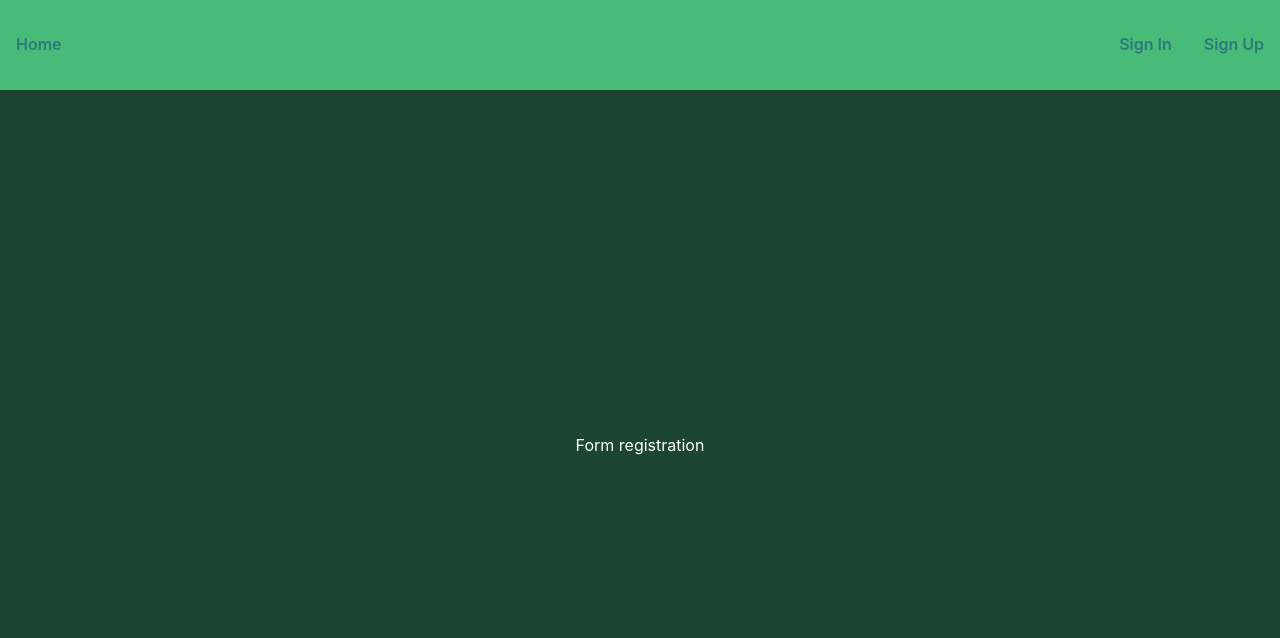
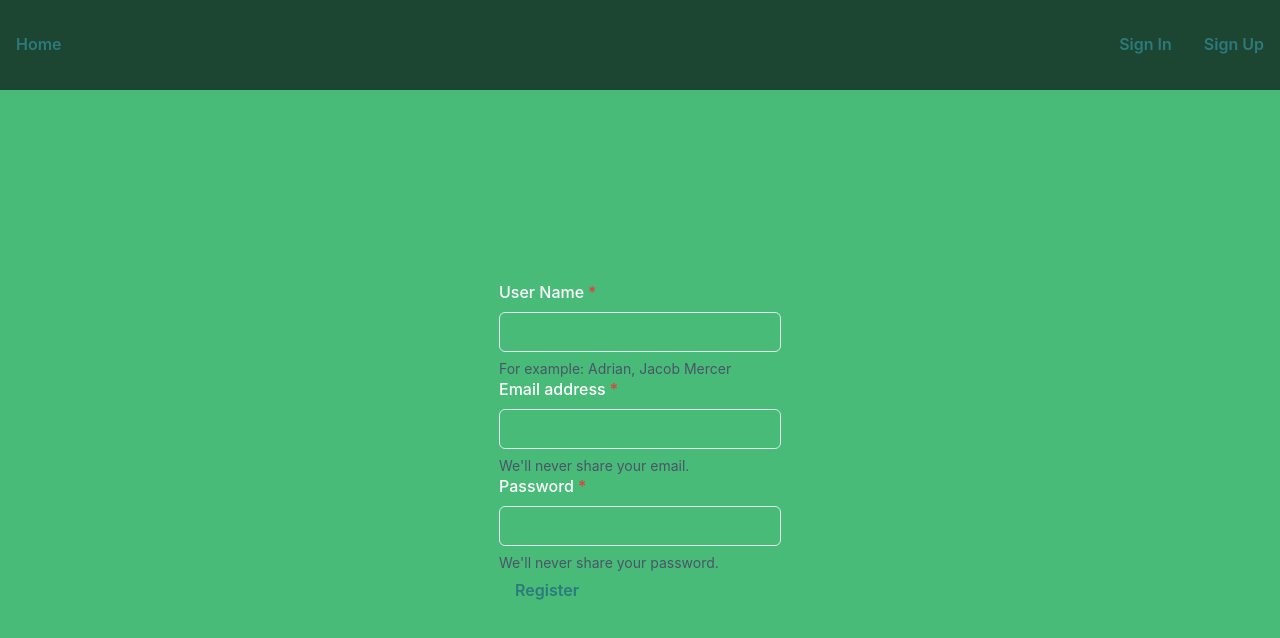
Before and after one commit to Kl0filinj/goit-react-hw-08-phonebook, a React (Create React App) app: page /goit-react-hw-08-phonebook/registration in a window 1280 px wide. Shown: the top 638 px of the page. Built offline with nearby package versions, Linux system fonts and the light colour scheme.

Commit message:
adding rudux storage

```diff
--- a/package.json
+++ b/package.json
@@ -12,6 +12,7 @@
     "@testing-library/react": "^12.1.4",
     "@testing-library/user-event": "^13.5.0",
     "axios": "^1.1.3",
+    "formik": "^2.2.9",
     "framer-motion": "^6.5.1",
     "modern-normalize": "^1.1.0",
     "react": "^18.1.0",
@@ -20,7 +21,8 @@
     "react-router-dom": "^6.4.3",
     "react-scripts": "5.0.1",
     "redux-persist": "^6.0.0",
-    "web-vitals": "^2.1.3"
+    "web-vitals": "^2.1.3",
+    "yup": "^0.32.11"
   },
   "scripts": {
     "start": "react-scripts start",
--- a/src/components/Layout.jsx
+++ b/src/components/Layout.jsx
@@ -5,7 +5,7 @@ import { Flex, Spacer, Button } from '@chakra-ui/react';
 const Layout = () => {
   return (
     <>
-      <Flex as="header" maxW="full" bg="green.400" color="#262626" py={25}>
+      <Flex as="header" maxW="full" bg="green.900" color="#262626" py={25}>
         <Button colorScheme="teal" variant="ghost">
           <NavLink to="/goit-react-hw-08-phonebook">Home</NavLink>
         </Button>
--- a/src/index.js
+++ b/src/index.js
@@ -3,21 +3,21 @@ import ReactDOM from 'react-dom/client';
 import { App } from 'components/App';
 import { BrowserRouter } from 'react-router-dom';
 // import { PersistGate } from 'redux-persist/integration/react';
-// import { Provider } from 'react-redux';
+import { Provider } from 'react-redux';
 import { ChakraProvider } from '@chakra-ui/react';
-// import { store, persistor } from './redux/store';
+import { store } from './redux/store';
 import './index.css';
 
 ReactDOM.createRoot(document.getElementById('root')).render(
   <React.StrictMode>
-    {/* <Provider store={store}>
-      <PersistGate loading={null} persistor={persistor}> */}
-    <BrowserRouter>
-      <ChakraProvider>
-        <App />
-      </ChakraProvider>
-    </BrowserRouter>
-    {/* </PersistGate>
-    </Provider> */}
+    <Provider store={store}>
+      {/* <PersistGate loading={null} persistor={persistor}> */}
+      <BrowserRouter>
+        <ChakraProvider>
+          <App />
+        </ChakraProvider>
+      </BrowserRouter>
+      {/* </PersistGate> */}
+    </Provider>
   </React.StrictMode>
 );
--- a/src/pages/Home.jsx
+++ b/src/pages/Home.jsx
@@ -3,7 +3,7 @@ import { Center } from '@chakra-ui/react';
 
 const Home = () => {
   return (
-    <Center as="main" bg="green.900" h="calc(100vh - 90px)" color="white">
+    <Center as="main" bg="green.400" h="calc(100vh - 90px)" color="white">
       Welcome, back to Contact Book !
     </Center>
   );
--- a/src/pages/SignIn.jsx
+++ b/src/pages/SignIn.jsx
@@ -1,12 +1,56 @@
 import React from 'react';
-import { Center } from '@chakra-ui/react';
+import {
+  Center,
+  FormControl,
+  FormLabel,
+  FormHelperText,
+  Input,
+  Button,
+} from '@chakra-ui/react';
+import { useState } from 'react';
 
-function SignIn() {
+// import { Field, Form, Formik, ErrorMessage } from 'formik';
+// import * as Yup from 'yup';
+
+const SignIn = () => {
+  const [userName, setUserName] = useState('');
+  const [password, setPassword] = useState('');
+
+  const onRegisterSubmit = evt => {
+    evt.preventDefault();
+    console.log('userName: ', userName, 'password: ', password);
+    setUserName('');
+    setPassword('');
+  };
+
   return (
-    <Center as="main" bg="green.900" h="calc(100vh - 90px)" color="white">
-      Form login
+    <Center as="main" bg="green.400" h="calc(100vh - 90px)" color="white">
+      <form autoComplete="false" onSubmit={onRegisterSubmit}>
+        <FormControl isRequired>
+          <FormLabel>User Name</FormLabel>
+          <Input
+            type="text"
+            value={userName}
+            onChange={evt => setUserName(evt.target.value)}
+          />
+          <FormHelperText>For example: Adrian, Jacob Mercer</FormHelperText>
+        </FormControl>
+        <FormControl isRequired>
+          <FormLabel>Password</FormLabel>
+          <Input
+            type="password"
+            value={password}
+            onChange={evt => setPassword(evt.target.value)}
+          />
+          <FormHelperText>We'll never share your password.</FormHelperText>
+        </FormControl>
+
+        <Button colorScheme="teal" variant="ghost" type="submit">
+          Enter
+        </Button>
+      </form>
     </Center>
   );
-}
+};
 
 export default SignIn;
--- a/src/pages/SignUp.jsx
+++ b/src/pages/SignUp.jsx
@@ -1,10 +1,72 @@
 import React from 'react';
-import { Center } from '@chakra-ui/react';
+import {
+  Center,
+  FormControl,
+  FormLabel,
+  FormHelperText,
+  Input,
+  Button,
+} from '@chakra-ui/react';
+import { useState } from 'react';
+
+// import { Field, Form, Formik, ErrorMessage } from 'formik';
+// import * as Yup from 'yup';
 
 const SignUp = () => {
+  const [userName, setUserName] = useState('');
+  const [email, setEmail] = useState('');
+  const [password, setPassword] = useState('');
+
+  const onRegisterSubmit = evt => {
+    evt.preventDefault();
+    console.log(
+      'userName: ',
+      userName,
+      'email: ',
+      email,
+      'password: ',
+      password
+    );
+    setUserName('');
+    setEmail('');
+    setPassword('');
+  };
+
   return (
-    <Center as="main" bg="green.900" h="calc(100vh - 90px)" color="white">
-      Form registration
+    <Center as="main" bg="green.400" h="calc(100vh - 90px)" color="white">
+      <form autoComplete="false" onSubmit={onRegisterSubmit}>
+        <FormControl isRequired>
+          <FormLabel>User Name</FormLabel>
+          <Input
+            type="text"
+            value={userName}
+            onChange={evt => setUserName(evt.target.value)}
+          />
+          <FormHelperText>For example: Adrian, Jacob Mercer</FormHelperText>
+        </FormControl>
+        <FormControl isRequired>
+          <FormLabel>Email address</FormLabel>
+          <Input
+            type="email"
+            value={email}
+            onChange={evt => setEmail(evt.target.value)}
+          />
+          <FormHelperText>We'll never share your email.</FormHelperText>
+        </FormControl>
+        <FormControl isRequired>
+          <FormLabel>Password</FormLabel>
+          <Input
+            type="password"
+            value={password}
+            onChange={evt => setPassword(evt.target.value)}
+          />
+          <FormHelperText>We'll never share your password.</FormHelperText>
+        </FormControl>
+
+        <Button colorScheme="teal" variant="ghost" type="submit">
+          Register
+        </Button>
+      </form>
     </Center>
   );
 };
--- /dev/null
+++ b/src/redux/auth/auth-slice.jsx
@@ -0,0 +1,25 @@
+import { createSlice } from '@reduxjs/toolkit';
+// import { persistReducer } from 'redux-persist';
+// import storage from 'redux-persist/lib/storage';
+
+const authState = {
+  user: { name: null, email: null },
+  token: null,
+  isLoggedIn: false,
+  isRefreshing: false,
+};
+
+export const authSlice = createSlice({
+  name: 'auth',
+  initialState: authState,
+  reducers: {},
+});
+
+// const persistConfig = {
+//   key: 'auth',
+//   storage,
+// };
+
+// export const { addTask, deleteTask } = authSlice.actions;
+export const authReducer = authSlice.reducer;
+// export const authReducer = persistReducer(persistConfig, authSlice.reducer);
--- a/src/redux/store.js
+++ b/src/redux/store.js
@@ -1,27 +1,27 @@
 import { configureStore } from '@reduxjs/toolkit';
-import { contactsReducer } from './contacts/slice';
-import { authSlice } from './auth/slice';
-import {
-  persistStore,
-  FLUSH,
-  REHYDRATE,
-  PAUSE,
-  PERSIST,
-  PURGE,
-  REGISTER,
-} from 'redux-persist';
+import { contactsReducer } from './contacts/contacts-slice';
+import { authReducer } from './auth/auth-slice';
+// import {
+//   persistStore,
+//   FLUSH,
+//   REHYDRATE,
+//   PAUSE,
+//   PERSIST,
+//   PURGE,
+//   REGISTER,
+// } from 'redux-persist';
 
 export const store = configureStore({
   reducer: {
     contacts: contactsReducer,
-    auth: authSlice,
+    auth: authReducer,
   },
-  middleware: getDefaultMiddleware =>
-    getDefaultMiddleware({
-      serializableCheck: {
-        ignoredActions: [FLUSH, REHYDRATE, PAUSE, PERSIST, PURGE, REGISTER],
-      },
-    }),
+  // middleware: getDefaultMiddleware =>
+  //   getDefaultMiddleware({
+  //     serializableCheck: {
+  //       ignoredActions: [FLUSH, REHYDRATE, PAUSE, PERSIST, PURGE, REGISTER],
+  //     },
+  //   }),
 });
 
-export const persistor = persistStore(store);
+// export const persistor = persistStore(store);
```
Also changed, not shown: src/redux/auth/slice.jsx (deleted, +0 -25 lines), src/redux/contacts/contacts-slice.jsx (renamed from src/redux/contacts/slice.jsx), 1 other file (tests, documents, lock files or other folders).
